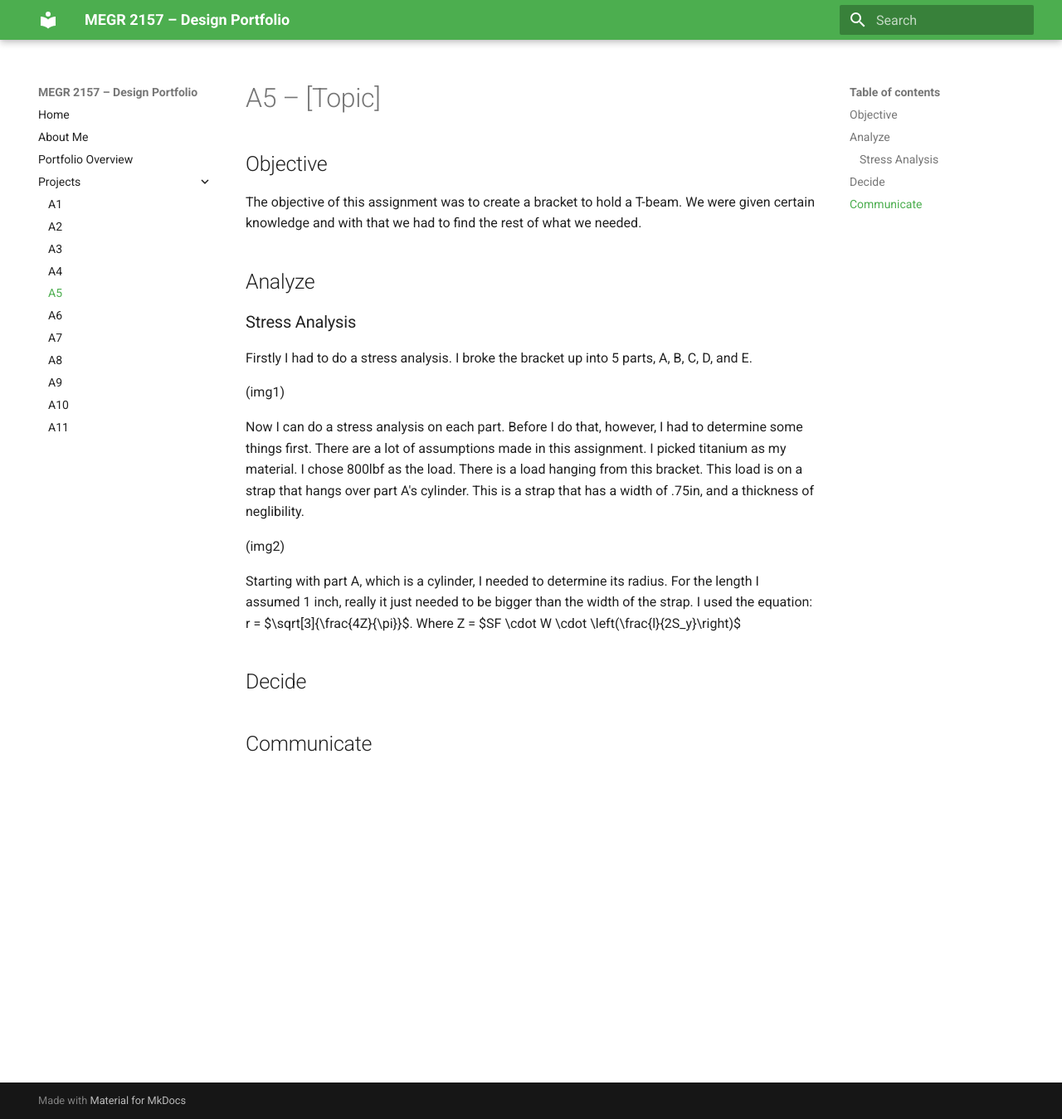
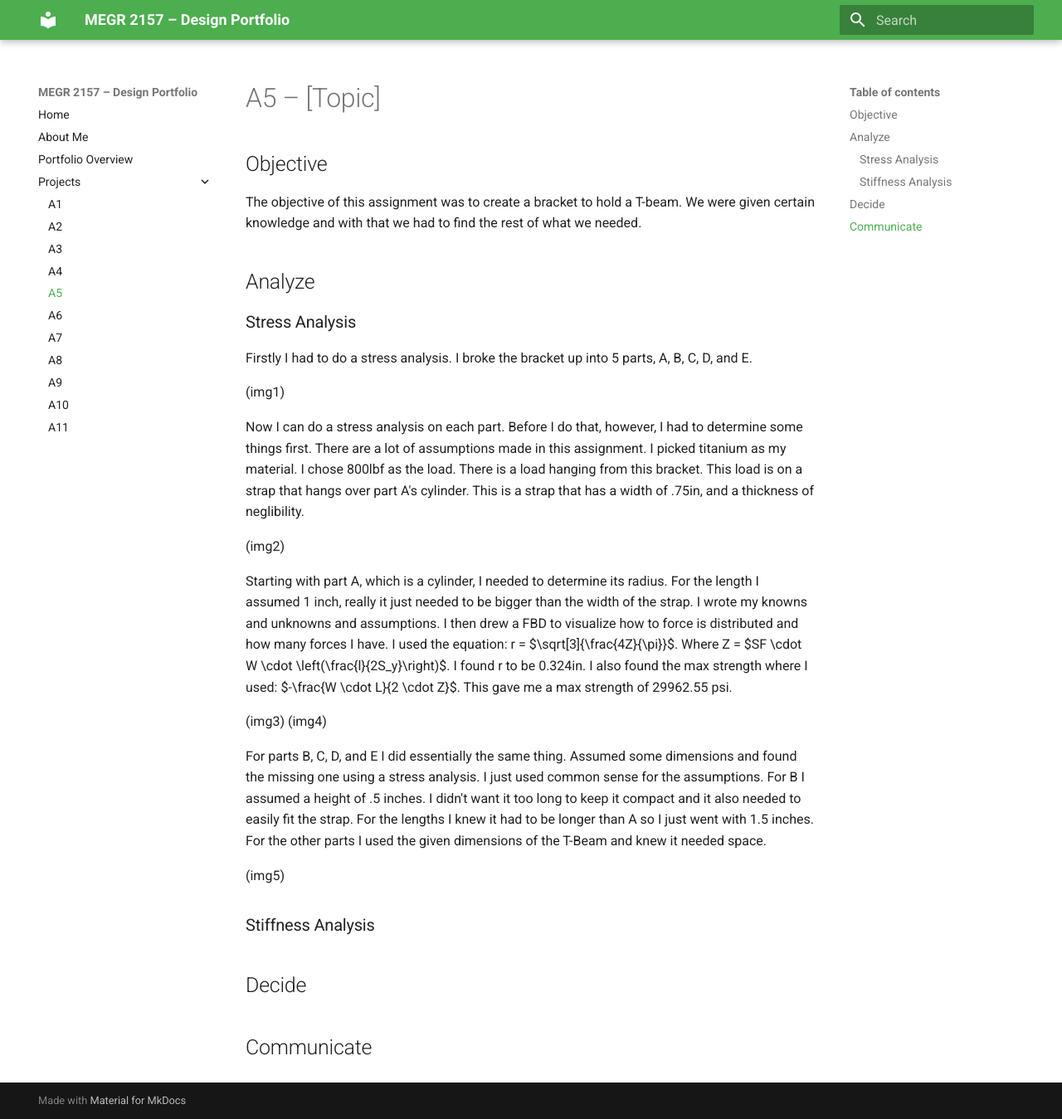
Before and after one commit to JacksonRice6/megr2156-portfolio, an MkDocs documentation site: the page built from docs/assignments/A05/index.md, in a window 1280 px wide and 1349 px high. Shown: the whole window at 83% size. Built offline with MkDocs 1.6.1 and Material for MkDocs 9.7.7, drawn with Linux system fonts in a browser that asks for light colours.

Commit message:
Update index.md

```diff
--- a/docs/assignments/A05/index.md
+++ b/docs/assignments/A05/index.md
@@ -16,7 +16,18 @@ Now I can do a stress analysis on each part. Before I do that, however, I had to
 
 (img2)
 
-Starting with part A, which is a cylinder, I needed to determine its radius. For the length I assumed 1 inch, really it just needed to be bigger than the width of the strap. I used the equation: r = $\sqrt[3]{\frac{4Z}{\pi}}$. Where Z = $SF \cdot W \cdot \left(\frac{l}{2S_y}\right)$
+Starting with part A, which is a cylinder, I needed to determine its radius. For the length I assumed 1 inch, really it just needed to be bigger than the width of the strap. I wrote my knowns and unknowns and assumptions. I then drew a FBD to visualize how to force is distributed and how many forces I have. I used the equation: r = $\sqrt[3]{\frac{4Z}{\pi}}$. Where Z = $SF \cdot W \cdot \left(\frac{l}{2S_y}\right)$. I found r to be 0.324in. I also found the max strength where I used: $-\frac{W \cdot L}{2 \cdot Z}$. This gave me a max strength of 29962.55 psi.
+
+(img3)
+(img4)
+
+For parts B, C, D, and E I did essentially the same thing. Assumed some dimensions and found the missing one using a stress analysis. I just used common sense for the assumptions. For B I assumed a height of .5 inches. I didn't want it too long to keep it compact and it also needed to easily fit the strap. For the lengths I knew it had to be longer than A so I just went with 1.5 inches. For the other parts I used the given dimensions of the T-Beam and knew it needed space.
+
+(img5)
+
+### Stiffness Analysis
+
+
 
 
 ## Decide
```
